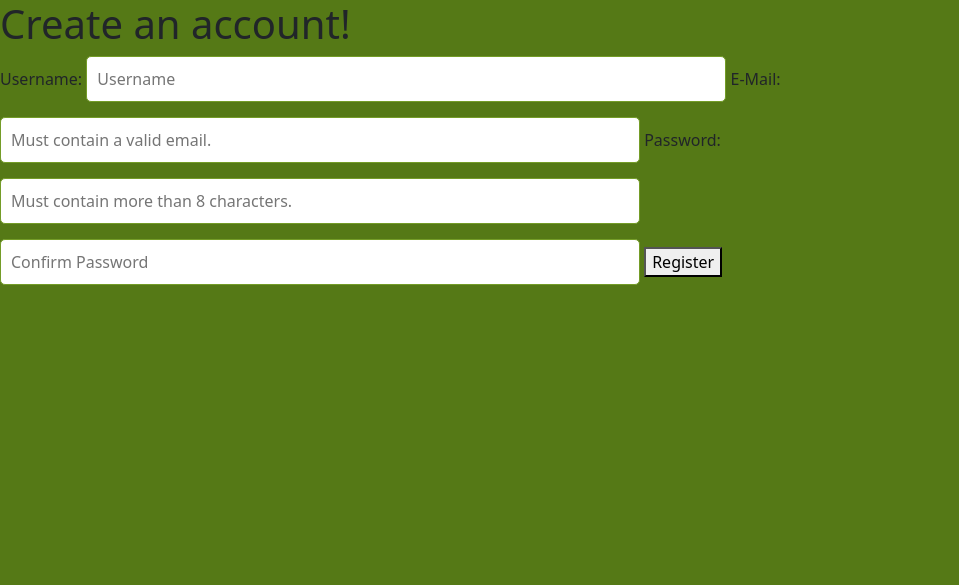
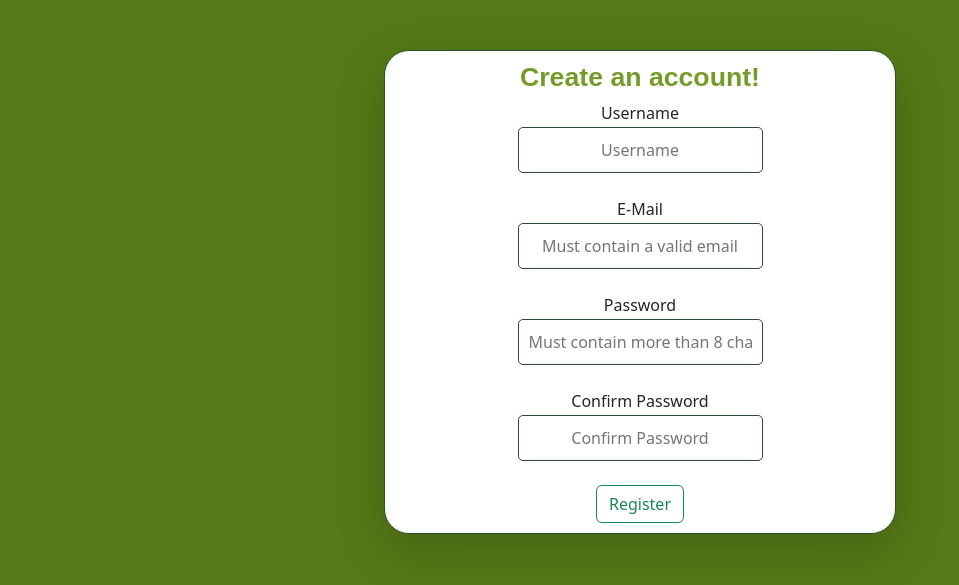
Before and after one commit to threelyK/ECM2434-EcoGo, a Django app: template src/apps/user/templates/user/register.html in a window 1280 px wide. Shown: the top 585 px of the page, without its empty margins (0-959 px from the left). Run offline with Django 5.2, Linux system fonts and the light colour scheme; the template is opened without the code that fills it, so the values that code supplies are empty; some libraries are stand-ins or nearby versions.

Commit message:
Enhance registration form layout and functionality; add password confirmation validation

```diff
--- a/src/apps/user/templates/user/register.html
+++ b/src/apps/user/templates/user/register.html
@@ -13,21 +13,31 @@
     <link rel="stylesheet" href="{% static 'bootstrap-5.3.3-dist/bootstrap-5.3.3-dist/css/bootstrap.min.css' %}">
 </head>
 <body>
-    <div class="register-container">
-        <h1>Create an account!</h1>
-        <form>
-            <label>Username:</label>
-            <input type="text" placeholder="Username" required>
-            <label>E-Mail:</label>
-            <input type="email" placeholder="Must contain a valid email." required>
-            <label>Password:</label>
-            <input type="password" placeholder="Must contain more than 8 characters." required>
-            <label></label>
-            <input type="password" placeholder="Confirm Password" required>
-            <button type="submit">Register</button>
-        </form>
+    <div class="centered">
+        <div class="register-container shadow-lg">
+            <h1>Create an account!</h1>
+            <form>
+                <div>
+                    <label>Username</label>
+                    <input type="text" placeholder="Username" required><br>
+                </div>
+                <div>
+                    <label>E-Mail</label>
+                    <input type="email" placeholder="Must contain a valid email" required><br>
+                </div>
+                <div>
+                    <label>Password</label>
+                    <input type="password" id=password placeholder="Must contain more than 8 characters" minlength="8" required><br>
+                </div>
+                <div>
+                    <label>Confirm Password</label>
+                    <input type="password" id="confirm_password" placeholder="Confirm Password" required><br>
+                </div>
+                <button type="submit" class="btn btn-outline-success">Register</button>
+            </form>
+        </div>
     </div>
-
-    <script src="{% static 'bootstrap-5.3.3-dist/bootstrap-5.3.3-dist/js/bootstrap.bundle.min.js' %}"></script>
 </body>
+<script src="{% static 'bootstrap-5.3.3-dist/bootstrap-5.3.3-dist/js/bootstrap.bundle.min.js' %}"></script>
+<script src="{% static 'js/confirm_password.js'}"></script>
 </html>
--- a/src/static/css/register_files/register_container.css
+++ b/src/static/css/register_files/register_container.css
@@ -1,27 +1,37 @@
-.register_container {
-    display: flex;
-    flex-direction: column;
-    box-sizing: border-box;
+.register-container {
+    display: block;
     background-color: white;
-    margin: 0;
-    padding: 0;
-    justify-content: center;
-    align-items: center;
-
+    padding: 10px;
+    border: 1px solid #28502E;
+    height: 50%;
+    width: 40%;
+    border-radius: 25px;
+    margin-top: 50px;
 }
 
-.register_container h1 {
+.register-container h1 {
     font-size: 20pt;
     font-family: Arial, Helvetica, sans-serif;
     font-weight: bold;
     color: #749c28;
 }
 
+label {
+    margin-bottom: 2px;
+}
+
 input[type=text], input[type=password], input[type=email] {
     width: 50%;
-    margin-bottom: 15px;
     padding: 10px;
     box-sizing: border-box;
     border-radius: 5px;
-    border: 1px solid #749c28;
+    border: 1px solid #28502E;
+    text-align: center;
 }
+
+form div {
+    display: flex;
+    flex-direction: column;
+    align-items: center;
+    justify-content: center;
+}
```
Also changed, not shown: src/static/js/confirm_password.js (added, +14 -0 lines).
